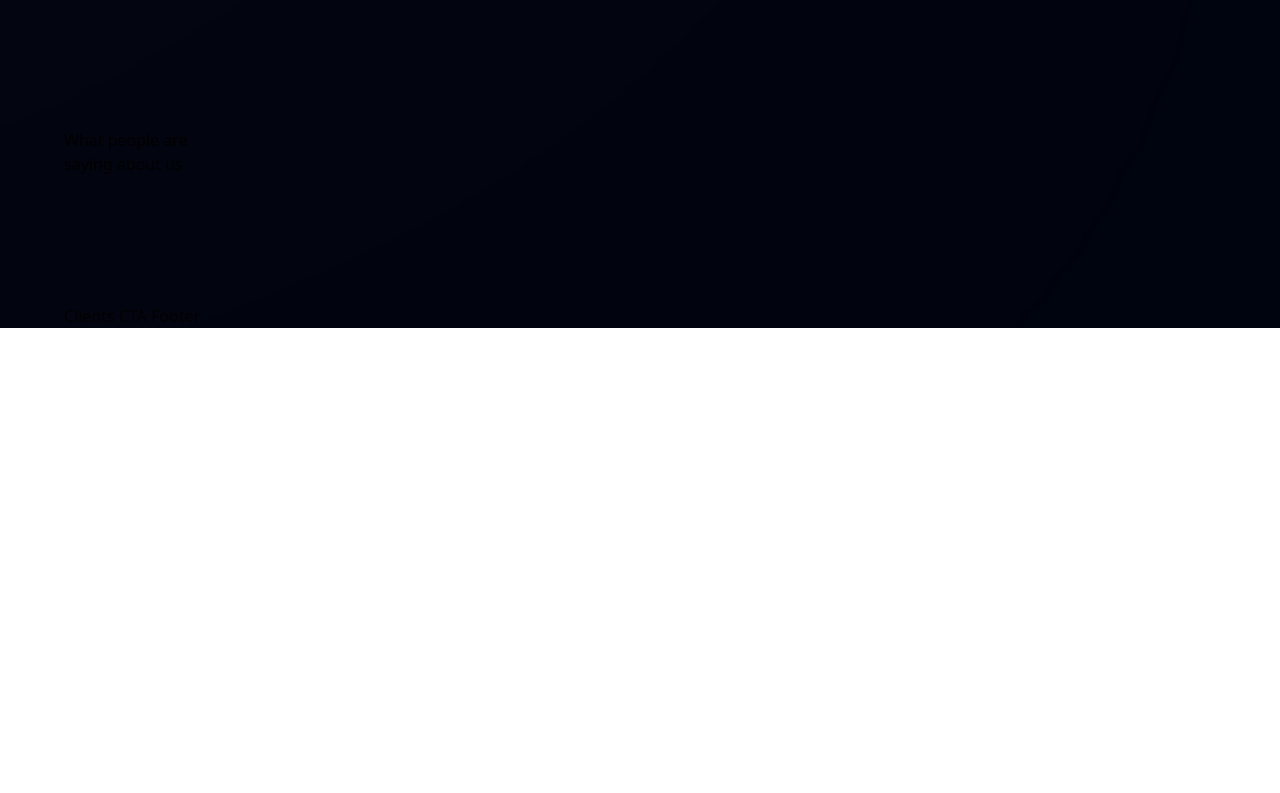
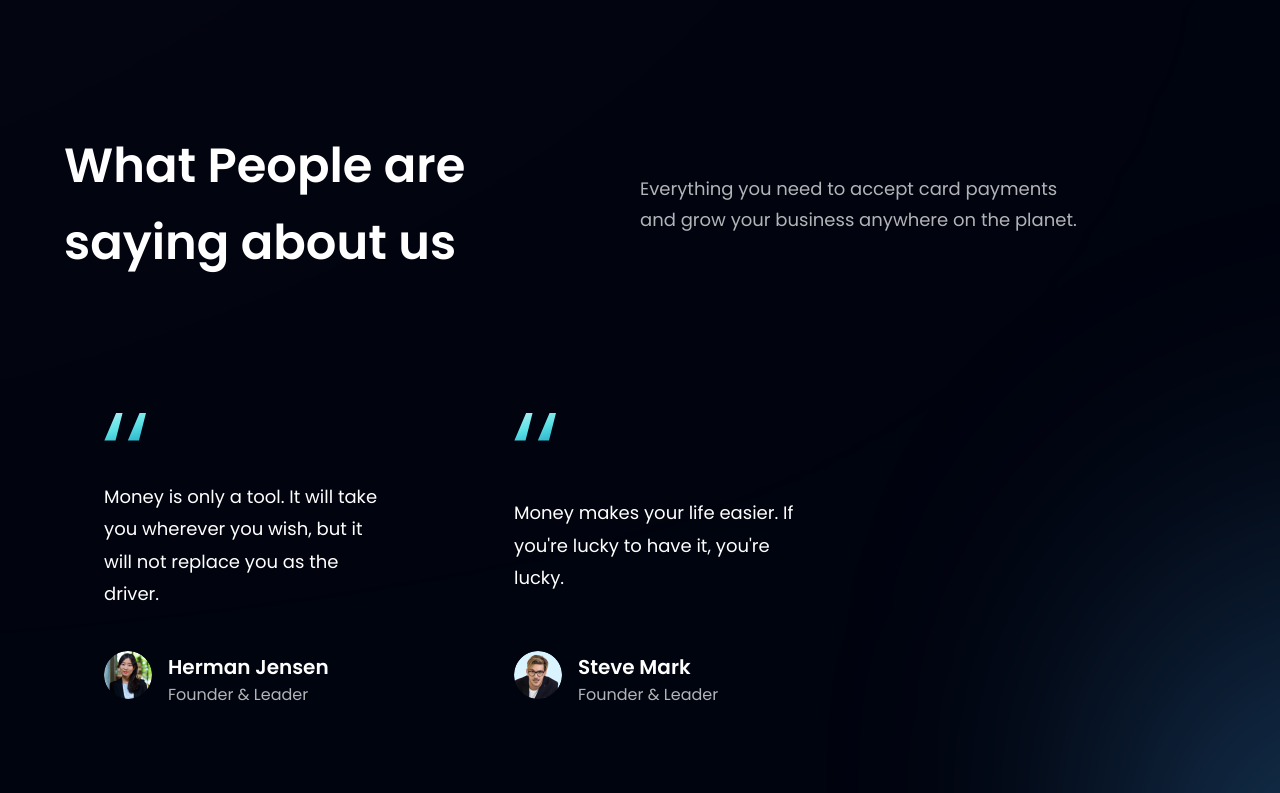
Before and after one commit to ShibinRasheed/HooBank, a React (Vite) app: page / in a window 1280 px wide. Shown: the part 2687-3480 px from the top of the page. Before the commit the page ends 3015 px from the top, so only its background shows below. Built offline with nearby package versions, Linux system fonts and the light colour scheme.

Commit message:
Completed Testimonials

```diff
--- /dev/null
+++ b/src/components/FeedbackCard.jsx
@@ -0,0 +1,25 @@
+import { quotes } from "../assets";
+
+const FeedbackCard = ({ content, name, title, img }) => (
+  <div className="flex justify-between flex-col px-10 py-12 rounded-[20px]  max-w-[370px] md:mr-10 sm:mr-5 mr-0 my-5 feedback-card">
+    <img src={quotes} alt="double_quotes" className="w-[42.6px] h-[27.6px] object-contain" />
+    <p className="font-poppins font-normal text-[18px] leading-[32.4px] text-white my-10">
+      {content}
+    </p>
+
+    <div className="flex flex-row">
+      <img src={img} alt={name} className="w-[48px] h-[48px] rounded-full" />
+      <div className="flex flex-col ml-4">
+        <h4 className="font-poppins font-semibold text-[20px] leading-[32px] text-white">
+          {name}
+        </h4>
+        <p className="font-poppins font-normal text-[16px] leading-[24px] text-dimWhite">
+          {title}
+        </p>
+      </div>
+    </div>
+  </div>
+);
+
+
+export default FeedbackCard;
--- a/src/components/Testimonials.jsx
+++ b/src/components/Testimonials.jsx
@@ -1,15 +1,27 @@
-import { feedback } from "../constants"
-import styles from "../style"
-// import FeedbackCard from
+import { feedback } from "../constants";
+import styles from "../style";
+import FeedbackCard from "./FeedbackCard";
 
-export default function Testimonials() {
-  return (
-    <section id="clients" className={`${styles.paddingY} ${styles.flexCenter} flex-col relative`}>
+const Testimonials = () => (
+  <section id="clients" className={`${styles.paddingY} ${styles.flexCenter} flex-col relative `}>
+    <div className="absolute z-[0] w-[60%] h-[60%] -right-[50%] rounded-full blue__gradient bottom-40" />
 
-        <div className="w-full flex justify-between items-center md:flex-row flex-col sm:mb-16 mb-6 relative z-[1]">
-            <h1>What people are <br className="sm:block hidden"/>saying about us</h1>
-        </div>
+    <div className="w-full flex justify-between items-center md:flex-row flex-col sm:mb-16 mb-6 relative z-[1]">
+      <h2 className={styles.heading2}>
+        What People are <br className="sm:block hidden" /> saying about us
+      </h2>
+      <div className="w-full md:mt-0 mt-6">
+        <p className={`${styles.paragraph} text-left max-w-[450px]`}>
+          Everything you need to accept card payments and grow your business
+          anywhere on the planet.
+        </p>
+      </div>
+    </div>
 
-    </section>
-  )
-}
+    <div className="flex flex-wrap sm:justify-start justify-center w-full feedback-container relative z-[1]">
+      {feedback.map((card) => <FeedbackCard key={card.id} {...card} />)}
+    </div>
+  </section>
+);
+
+export default Testimonials;
```
